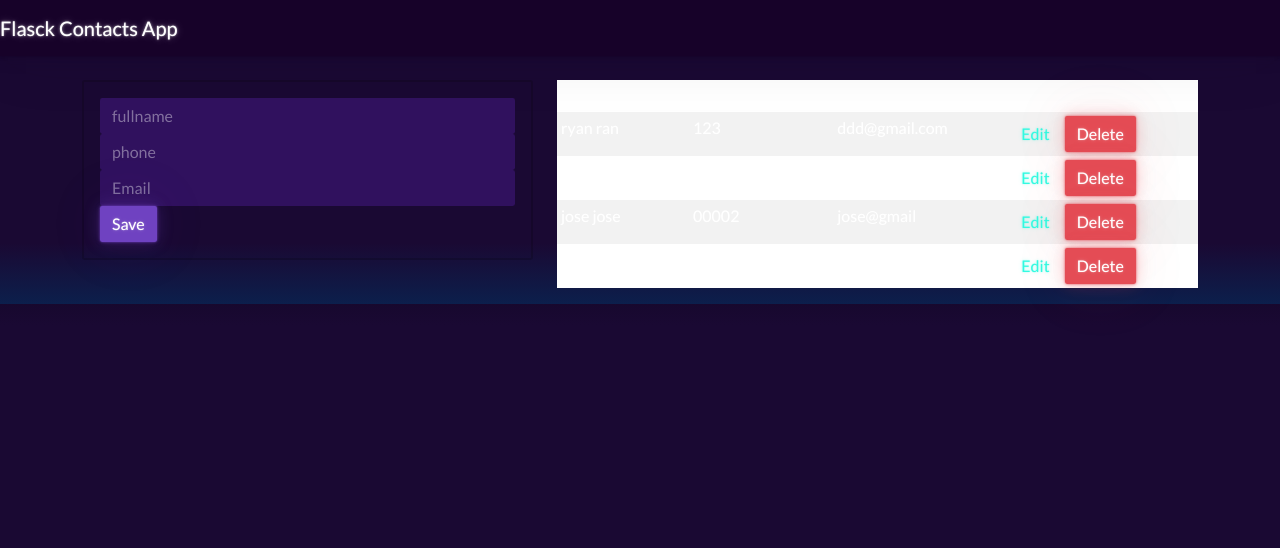
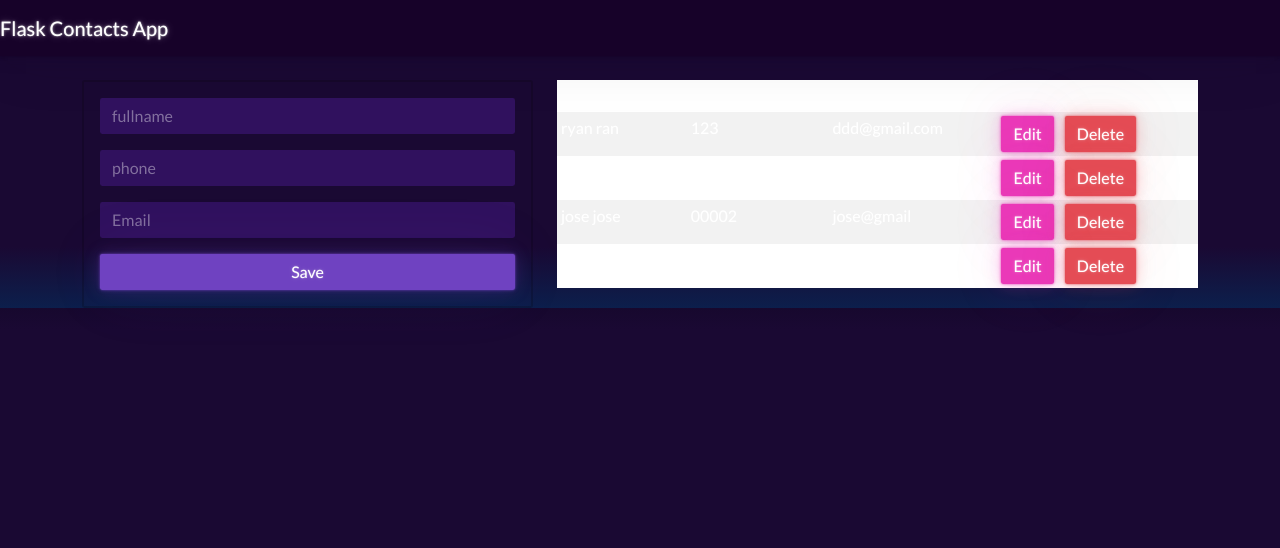
Before and after one commit to DanielOCx10/flaskaplicacion, a Flask app: page / in a window 1280 px wide. Shown: the top 548 px of the page. Run offline with Flask 3, Linux system fonts and the light colour scheme; data comes from the database, SQL or seed files in the repository; some libraries are stand-ins or nearby versions.

Commit message:
Improve form and action button spacing in templates

```diff
--- a/templates/index.html
+++ b/templates/index.html
@@ -4,7 +4,7 @@
 
     <div class="row">
 
-        <div class="col-md-5">
+        <div class="col-md-5 mb-4 mb-md-0">
             {% with messages = get_flashed_messages() %}
             {% if messages %}
                 {% for message in messages %}
@@ -16,23 +16,23 @@
             {% endif %}
             {% endwith %}
 
-            <div class="card card-body">
+            <div class="card card-body form-panel">
 
                 <form action="/add_contact" method="POST">
 
-                    <div class="form-group">
+                    <div class="mb-3">
                         <input type="text" name="fullname" placeholder="fullname"
-                        class="form-control">
+                        class="form-control" required>
                     </div>
-                    <div class="form-group">
-                        <input type="text" name="phone" placeholder="phone" class="form-control">
+                    <div class="mb-3">
+                        <input type="text" name="phone" placeholder="phone" class="form-control" required>
                     </div>
-                    <div class="form-grou">
-                        <input type="text" name="email" placeholder="Email" class="form-control">
+                    <div class="mb-3">
+                        <input type="email" name="email" placeholder="Email" class="form-control" required>
                     </div>
 
-                    <div class="form-group">
-                        <button type="submit" class="btn btn-primary btn-block">Save</button>
+                    <div class="d-grid">
+                        <button type="submit" class="btn btn-primary">Save</button>
                     </div>
                 </form>
 
@@ -56,8 +56,8 @@
                         <td>{{ contact.1 }}</td>
                         <td>{{ contact.2 }}</td>
                         <td>{{ contact.3 }}</td>
-                        <td>
-                            <a href="/edit/{{ contact.0 }}" class= "btn btn-secundary">Edit</a>
+                        <td class="actions-cell">
+                            <a href="/edit/{{ contact.0 }}" class= "btn btn-secondary me-2">Edit</a>
                             <a href="/delete/{{ contact.0 }}" class="btn btn-danger btn-delete">Delete</a>
                         </td>
                     </tr>
--- a/templates/layout.html
+++ b/templates/layout.html
@@ -7,12 +7,21 @@
         <title>Contact Flask App</title>
          <!-- Bootwatch CSS served from a CDN -->
         <link rel="stylesheet" href="https://cdn.jsdelivr.net/npm/bootswatch@5.3.8/dist/vapor/bootstrap.min.css">
+        <style>
+            .form-panel .form-control {
+                margin-bottom: 0.75rem;
+            }
+
+            .actions-cell {
+                white-space: nowrap;
+            }
+        </style>
     </head>
 
     <body>
 
         <nav class="navbar navbar-expand-lg navbar-dark bg-dark">
-            <a class="navbar-brand" href="/">Flasck Contacts App</a>
+            <a class="navbar-brand" href="/">Flask Contacts App</a>
             <button class="navbar-toggler" type="button" data-bs-toggle="collapse" data-bs-target="#navbarNav" aria-controls="navbarNav"
             aria-expanded="false" aria-label="Toggle navigation">
             <span class="navbar-toggler-icon"></span>
```
Also changed, not shown: templates/editcontact.html (+10 -10 lines).
